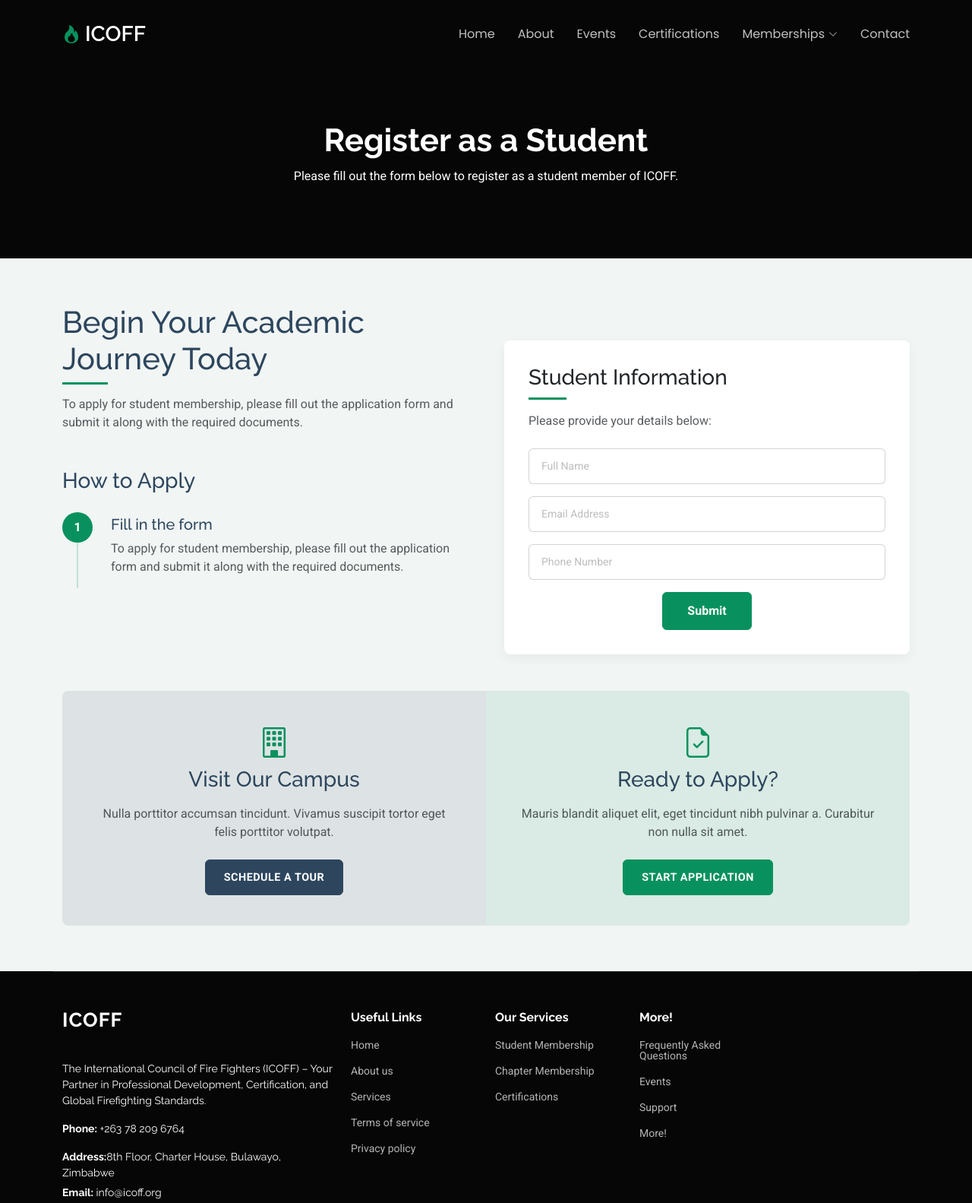
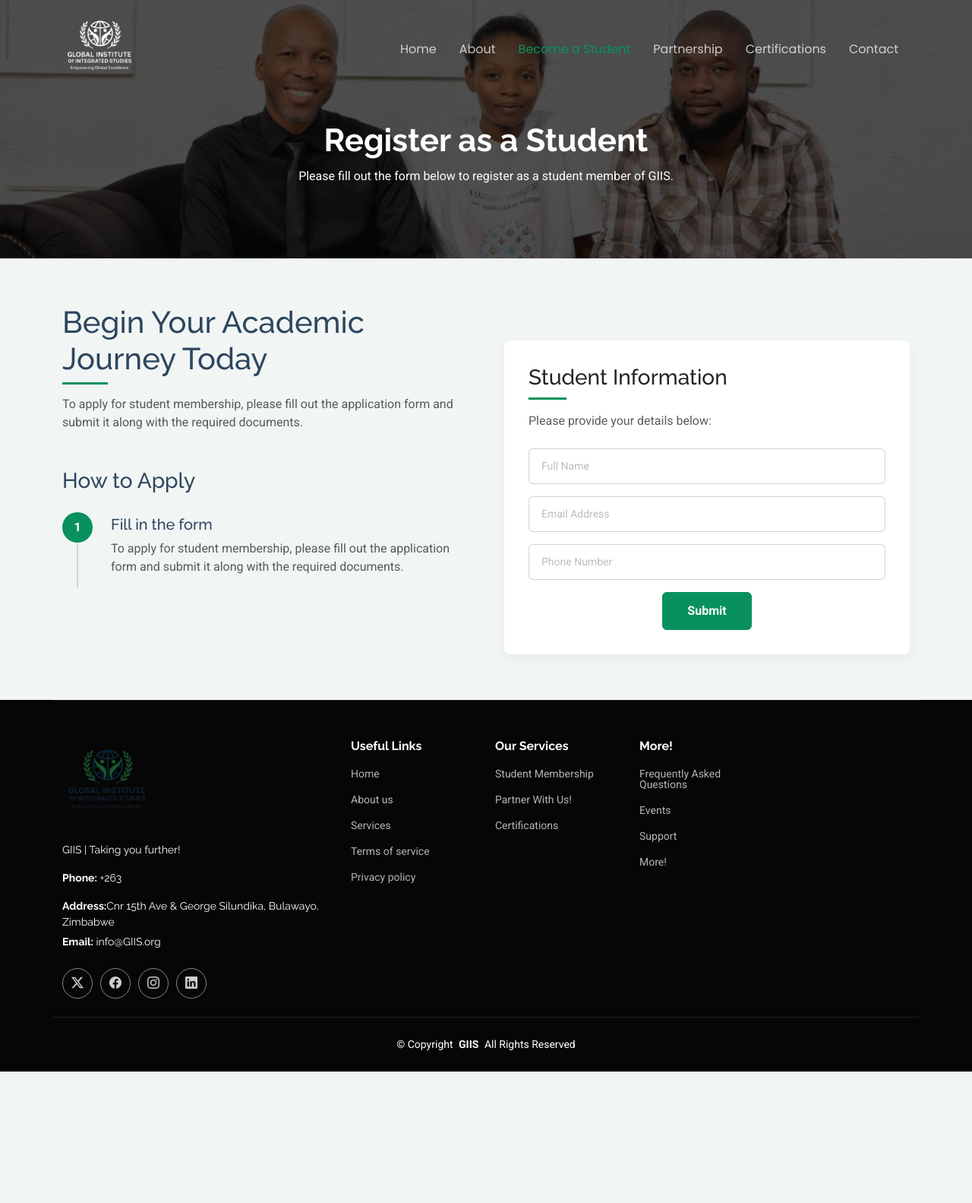
Before and after one commit to nia-cloud-official/giis-latest, a plain HTML site: page student-form.html in a window 1280 px wide. Shown: the top 1583 px of the page at 76% size. After the commit the page ends 1410 px from the top, so only its background shows below. Drawn offline with Linux system fonts and the light colour scheme.

Commit message:
first commit

```diff
--- a/student-form.html
+++ b/student-form.html
@@ -33,27 +33,23 @@
   <header id="header" class="header d-flex align-items-center fixed-top">
     <div class="container-fluid container-xl position-relative d-flex align-items-center justify-content-between">
 
-      <a href="index.html" class="logo d-flex align-items-center">
-        <!-- Uncomment the line below if you also wish to use an image logo -->
-        <!-- <img src="assets/img/logo.webp" alt=""> -->
-        <i class="bi bi-fire"></i>
-        <h1 class="sitename">ICOFF</h1>
+      <a href="index.html">
+        <img style="height:100px !important;" src="assets/img/logo-white.png" alt="">
       </a>
 
       <nav id="navmenu" class="navmenu">
         <ul>
           <li><a href="index.html">Home</a></li>
-          <li><a href="about.html"><span>About</span></a></li>
-          <li><a href="#events.html">Events</a></li>
-          <li><a href="certifications.html">Certifications</a></li>
+          <li><a href="#"><span>About</span></a></li>
+          <li><a href="#" class="active">Become a Student</a></li>
 
-          <li class="dropdown"><a href="#"><span>Memberships</span> <i class="bi bi-chevron-down toggle-dropdown"></i></a>
-            <ul>
-              <li><a href="membership-student.html">Student Membership</a></li>
-              <li><a href="membership-chapter.html">Chapter Membership</a></li>
-            </ul>
-          </li>
-          <li><a href="contact.html">Contact</a></li>
+                 <li><a href="#">Partnership</a></li>
+          <li><a href="#">Certifications</a></li>
+          <li><a href="#">Contact</a></li>
+          <div class="gtranslate_wrapper"></div>
+          <div class="gtranslate_wrapper"></div>
+          <div class="gtranslate_wrapper"></div>
+          <div class="gtranslate_wrapper"></div>
         </ul>
         <i class="mobile-nav-toggle d-xl-none bi bi-list"></i>
       </nav>
@@ -64,10 +60,10 @@
   <main class="main">
 
     <!-- Page Title -->
-    <div class="page-title dark-background" style="background-image: url(assets/img/bg.jpg);">
+    <div class="page-title dark-background" style="background-image: url(assets/img/3.jpeg);">
       <div class="container position-relative">
         <h1>Register as a Student</h1>
-        <p>Please fill out the form below to register as a student member of ICOFF.</p>
+        <p>Please fill out the form below to register as a student member of GIIS.</p>
 
       </div>
     </div><!-- End Page Title -->
@@ -124,46 +120,25 @@
             </div>
           </div>
         </div>
-
-        <div class="cta-wrapper mt-5" data-aos="fade-up">
-          <div class="row g-0">
-            <div class="col-md-6">
-              <div class="cta-item tour">
-                <i class="bi bi-building"></i>
-                <h3>Visit Our Campus</h3>
-                <p>Nulla porttitor accumsan tincidunt. Vivamus suscipit tortor eget felis porttitor volutpat.</p>
-                <a href="#" class="btn btn-secondary">Schedule a Tour</a>
-              </div>
-            </div>
-            <div class="col-md-6">
-              <div class="cta-item apply">
-                <i class="bi bi-file-earmark-check"></i>
-                <h3>Ready to Apply?</h3>
-                <p>Mauris blandit aliquet elit, eget tincidunt nibh pulvinar a. Curabitur non nulla sit amet.</p>
-                <a href="#" class="btn btn-primary">Start Application</a>
-              </div>
-            </div>
-          </div>
-        </div>
       </div>
     </section><!-- /Admissions Section -->
 
   </main>
+
 
   <footer id="footer" class="footer position-relative dark-background">
 
     <div class="container footer-top">
       <div class="row gy-4">
         <div class="col-lg-4 col-md-6 footer-about">
-          <a href="index.html" class="logo d-flex align-items-center">
-            <span class="sitename">ICOFF</span>
-          </a>
+          <img style="height: 120px;" src="./assets/img/logo.png" alt="">
           <div class="footer-contact pt-3">
-            <p>The International Council of Fire Fighters (ICOFF) – Your Partner in Professional Development, Certification, and Global Firefighting Standards.
+            <p>
+              GIIS | Taking you further!
             </p>
-            <p class="mt-3"><strong>Phone:</strong> <span>+263 78 209 6764</span></p>
-            <p class="mt-3"><strong>Address:</strong><span>8th Floor, Charter House, Bulawayo, Zimbabwe</span></p>
-            <p><strong>Email:</strong> <span>info@icoff.org</span></p>
+            <p class="mt-3"><strong>Phone:</strong> <span>+263</span></p>
+            <p class="mt-3"><strong>Address:</strong><span>Cnr 15th Ave & George Silundika, Bulawayo, Zimbabwe</span></p>
+            <p><strong>Email:</strong> <span>info@GIIS.org</span></p>
           </div>
           <div class="social-links d-flex mt-4">
             <a href=""><i class="bi bi-twitter-x"></i></a>
@@ -188,7 +163,7 @@
           <h4>Our Services</h4>
           <ul>
             <li><a href="#">Student Membership</a></li>
-            <li><a href="#">Chapter Membership</a></li>
+            <li><a href="#">Partner With Us!</a></li>
             <li><a href="#">Certifications</a></li>
           </ul>
         </div>
@@ -207,11 +182,10 @@
     </div>
 
     <div class="container copyright text-center mt-4">
-      <p>© <span>Copyright</span> <strong class="px-1 sitename">ICOFF</strong> <span>All Rights Reserved</span></p>
+      <p>© <span>Copyright</span> <strong class="px-1 sitename">GIIS</strong> <span>All Rights Reserved</span></p>
     </div>
 
   </footer>
-
 
   <!-- Scroll Top -->
   <a href="#" id="scroll-top" class="scroll-top d-flex align-items-center justify-content-center"><i class="bi bi-arrow-up-short"></i></a>
```
Also changed, not shown: index.html (+1 -3 lines).
